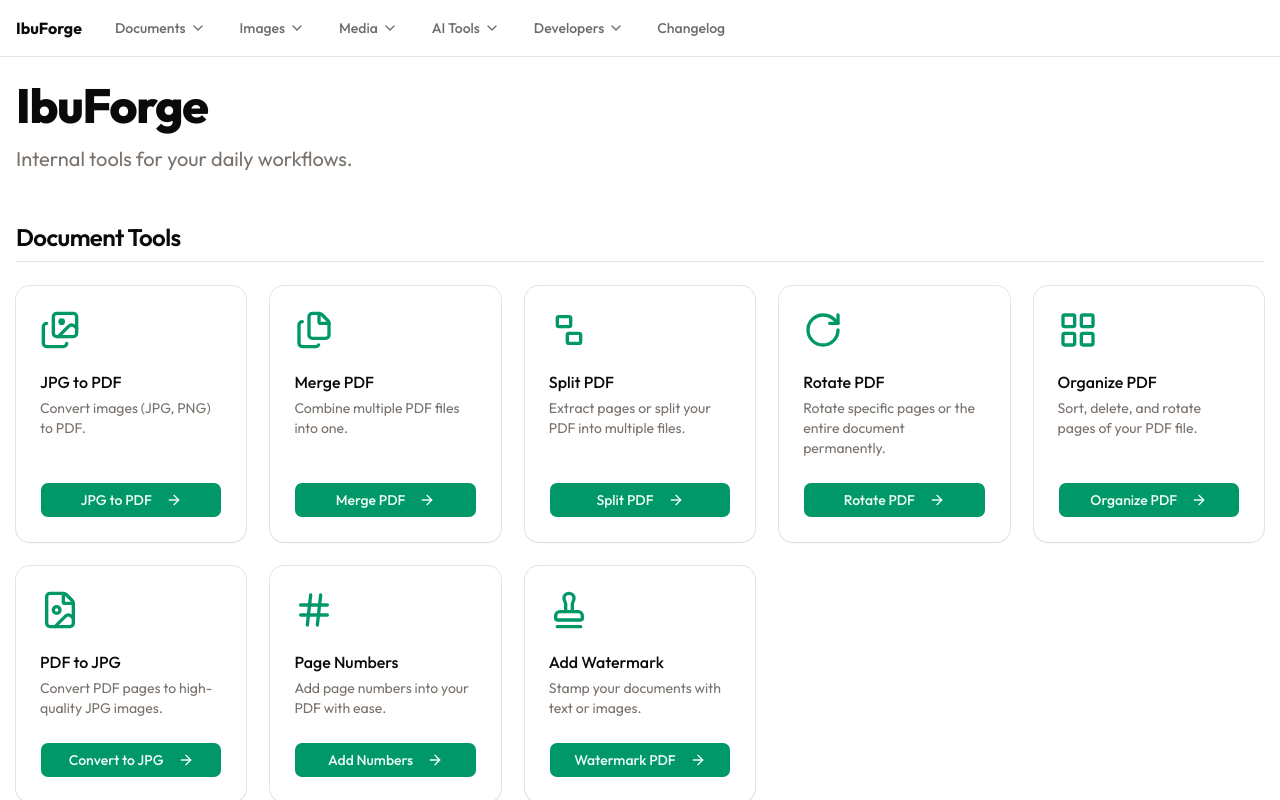
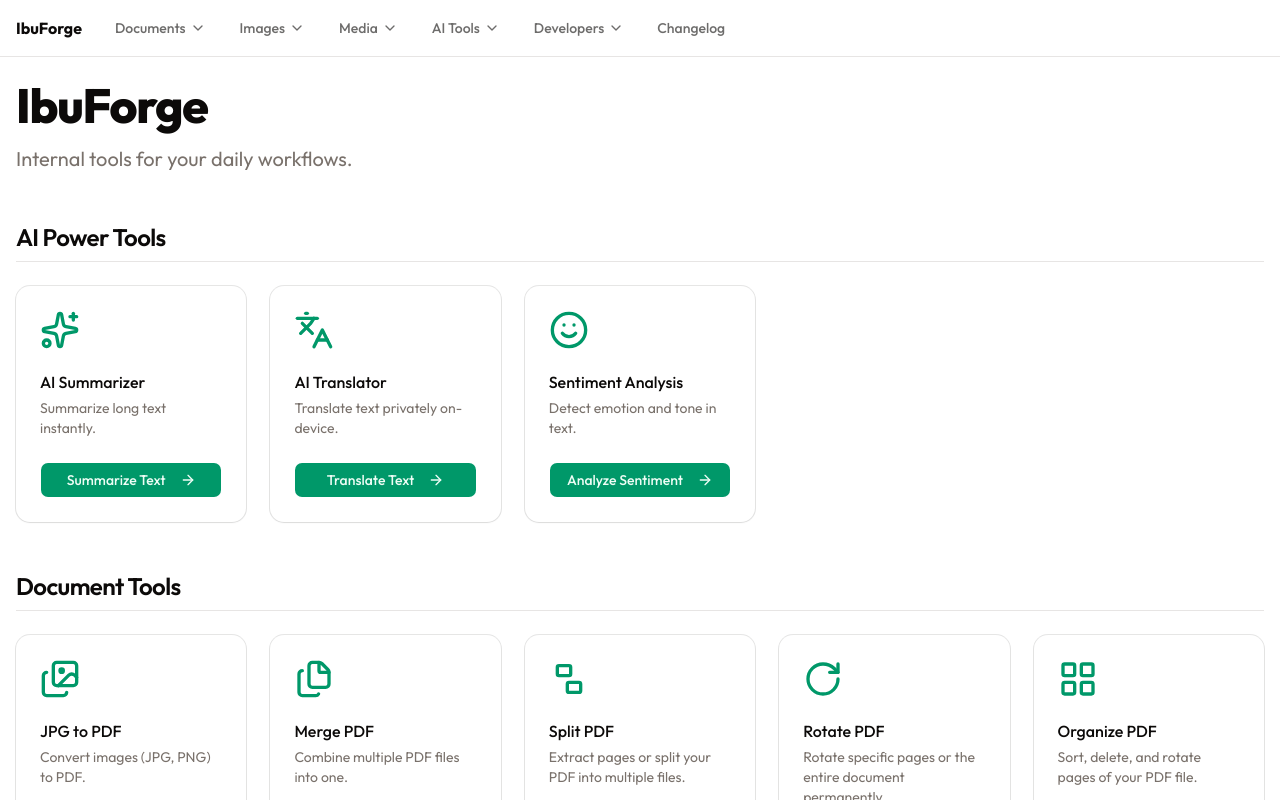
Before and after one commit to skyjuice/forge, a Next.js app: page / in a window 1280 px wide. Shown: the top 800 px of the page. Built offline with nearby package versions, Linux system fonts and the light colour scheme.

Commit message:
fix(dashboard): add missing AI tools to main tool grid

```diff
--- a/app/page.tsx
+++ b/app/page.tsx
@@ -1,7 +1,7 @@
 import Link from "next/link";
 import { Card, CardContent, CardDescription, CardHeader, CardTitle } from "@/components/ui/card";
 import { Button } from "@/components/ui/button";
-import { ArrowRight, FileMusic, Scissors, FileType2, FileText, Minimize2, Images, Files, Ungroup, RotateCw, LayoutGrid, FileImage, Hash, Stamp, RefreshCcw, Scaling, Eraser, Braces, FileCode, Database, Diff, Key, Shield } from "lucide-react";
+import { ArrowRight, FileMusic, Scissors, FileType2, FileText, Minimize2, Images, Files, Ungroup, RotateCw, LayoutGrid, FileImage, Hash, Stamp, RefreshCcw, Scaling, Eraser, Braces, FileCode, Database, Diff, Key, Shield, Sparkles, Languages, Smile } from "lucide-react";
 
 interface Tool {
     title: string;
@@ -19,6 +19,33 @@ interface ToolGroup {
 
 export default function Page() {
     const groups: ToolGroup[] = [
+        {
+            id: "ai",
+            label: "AI Power Tools",
+            tools: [
+                {
+                    title: "AI Summarizer",
+                    description: "Summarize long text instantly.",
+                    icon: <Sparkles className="h-10 w-10 text-primary" />,
+                    href: "/tools/ai/summarizer",
+                    cta: "Summarize Text",
+                },
+                {
+                    title: "AI Translator",
+                    description: "Translate text privately on-device.",
+                    icon: <Languages className="h-10 w-10 text-primary" />,
+                    href: "/tools/ai/translator",
+                    cta: "Translate Text",
+                },
+                {
+                    title: "Sentiment Analysis",
+                    description: "Detect emotion and tone in text.",
+                    icon: <Smile className="h-10 w-10 text-primary" />,
+                    href: "/tools/ai/sentiment",
+                    cta: "Analyze Sentiment",
+                },
+            ],
+        },
         {
             id: "documents",
             label: "Document Tools",
```
